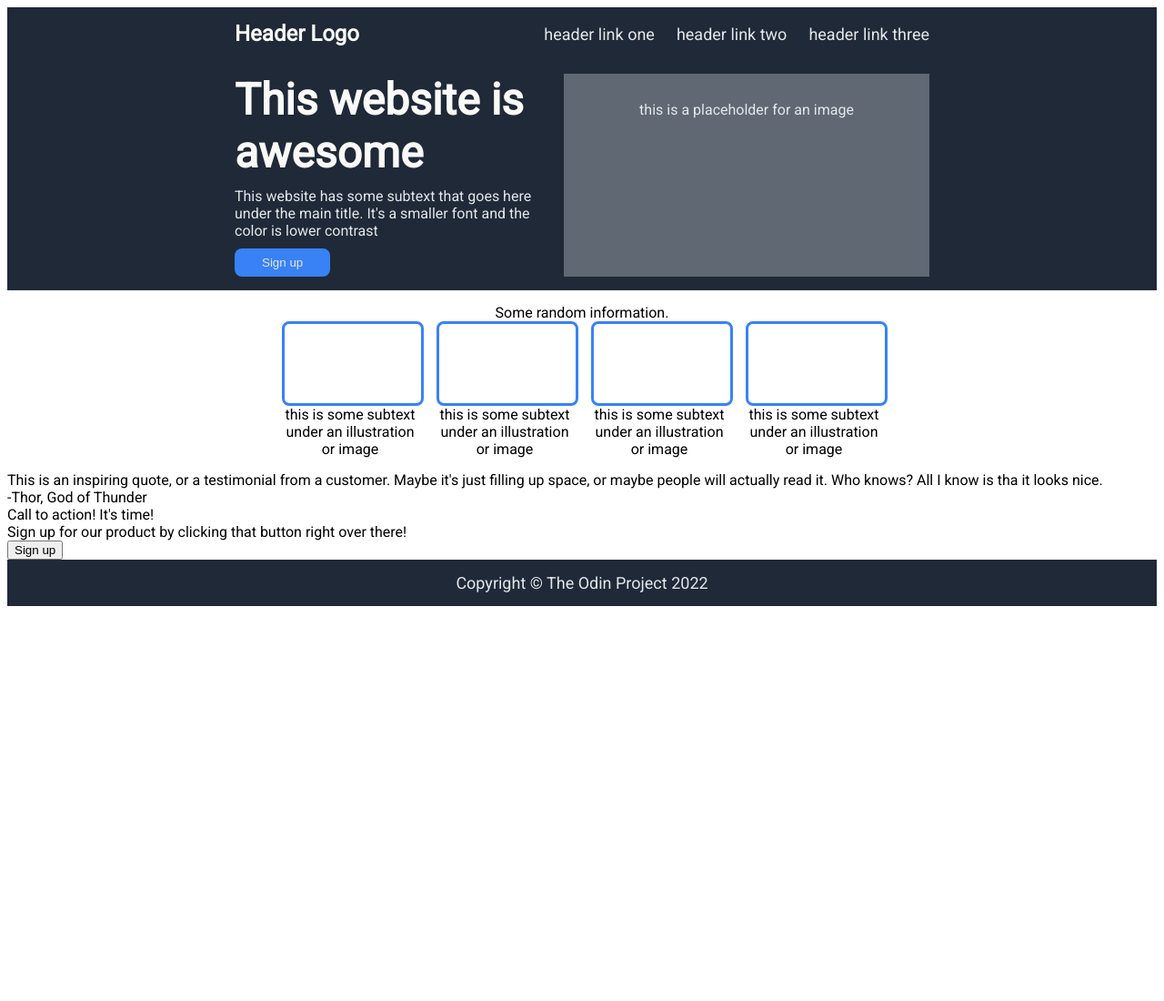
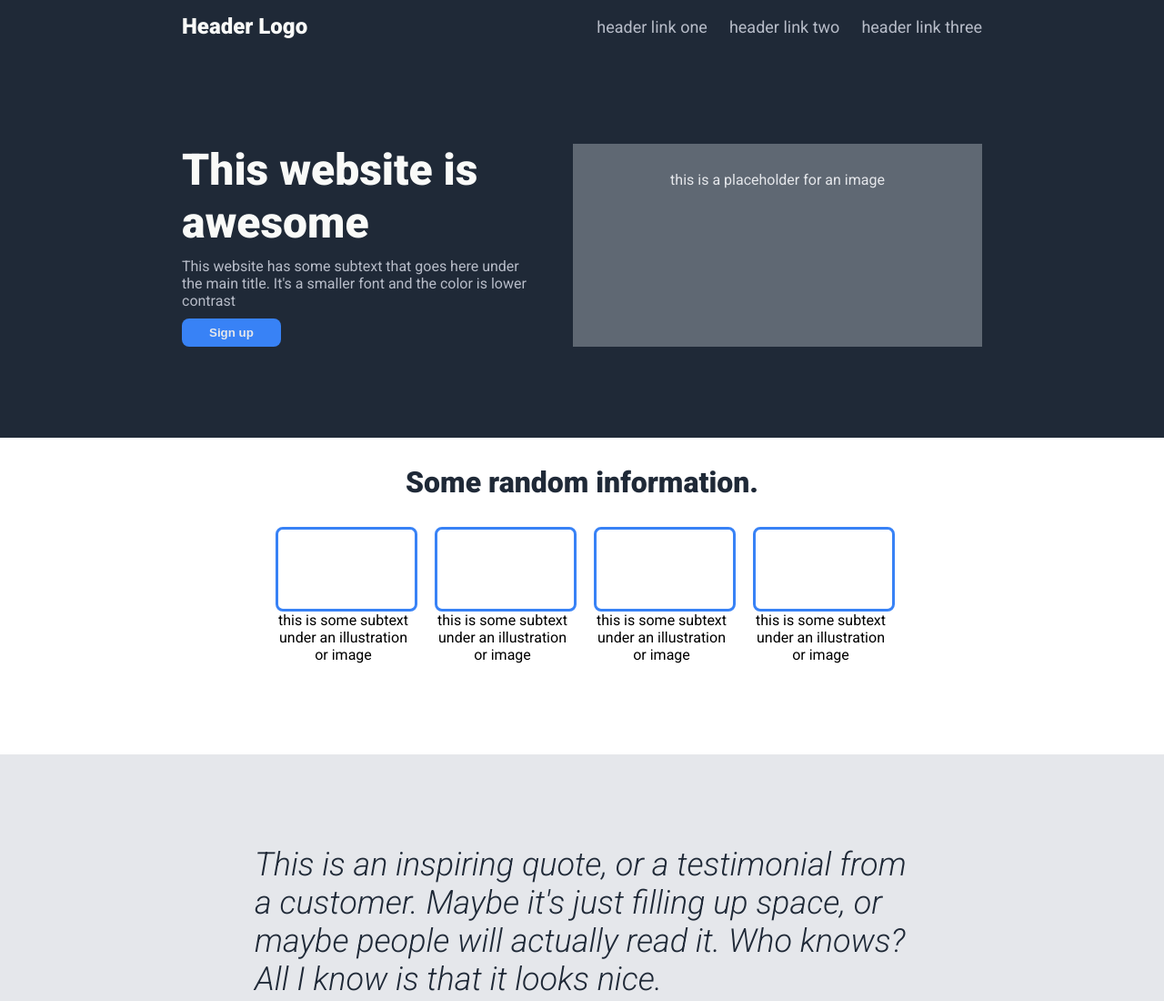
Before and after one commit to RimaSem/Project-Landing-Page, a plain HTML site: page index.html in a window 1280 px wide. Shown: the top 1100 px of the page at 91% size. Before the commit the page ends 800 px from the top, so only its background shows below. Drawn offline with Linux system fonts and the light colour scheme.

Commit message:
Style third section

```diff
--- a/index.html
+++ b/index.html
@@ -64,7 +64,7 @@
       <div class="quote">
         This is an inspiring quote, or a testimonial from a customer. Maybe it's
         just filling up space, or maybe people will actually read it. Who knows?
-        All I know is tha it looks nice.
+        All I know is that it looks nice.
       </div>
       <div class="quote-signature">-Thor, God of Thunder</div>
     </div>
--- a/styles.css
+++ b/styles.css
@@ -1,6 +1,7 @@
-@import url("https://fonts.googleapis.com/css2?family=Roboto&display=swap");
+@import url("https://fonts.googleapis.com/css2?family=Roboto:ital,wght@0,100;0,300;0,400;0,900;1,100;1,300&display=swap");
 
 body {
+  margin: 0;
   display: flex;
   flex-direction: column;
   font-family: "Roboto", sans-serif;
@@ -11,12 +12,12 @@ body {
   justify-content: space-between;
   align-items: center;
   background-color: #1f2937;
-  padding: 15px 250px;
+  padding: 15px 200px;
 }
 
 a {
   text-decoration: none;
-  color: #e5e7eb;
+  color: hsl(220, 13%, 75%);
   font-size: 18px;
 }
 
@@ -36,17 +37,17 @@ a {
   justify-content: center;
   align-items: center;
   background-color: #1f2937;
-  padding: 15px 250px;
+  padding: 15px 200px;
   font-size: 18px;
   color: #e5e7eb;
 }
 
 .container.content-1 {
   display: flex;
-  padding: 15px 250px;
+  padding: 100px 200px;
   background-color: #1f2937;
   color: #e5e7eb;
-  gap: 20px;
+  gap: 40px;
   flex: 1;
 }
 
@@ -55,6 +56,10 @@ a {
   display: flex;
   flex-direction: column;
   gap: 10px;
+}
+
+.intro-text {
+  color: hsl(220, 13%, 75%);
 }
 
 .image {
@@ -81,19 +86,26 @@ a {
   padding: 8px 30px;
   border: none;
   border-radius: 8px;
+  font-weight: bold;
 }
 
 .container.content-2 {
   display: flex;
   flex-direction: column;
   align-items: center;
-  padding: 15px 250px;
-  flex: 1;
+  padding-bottom: 100px;
+}
+
+.random-info {
+  color: #1f2937;
+  font-size: 32px;
+  font-weight: 1000;
+  padding: 30px;
 }
 
 .mini-container {
   display: flex;
-  gap: 20px;
+  gap: 25px;
 }
 
 .img-txt {
@@ -112,3 +124,20 @@ a {
   width: 150px;
   border-radius: 8px;
 }
+
+.container.content-3 {
+  background-color: #e5e7eb;
+  padding: 100px 280px;
+  color: #1f2937;
+}
+
+.container.content-3 .quote {
+  font-size: 36px;
+  font-style: italic;
+}
+
+.quote-signature {
+  font-weight: bold;
+  font-size: 18px;
+  text-align: right;
+}
```
